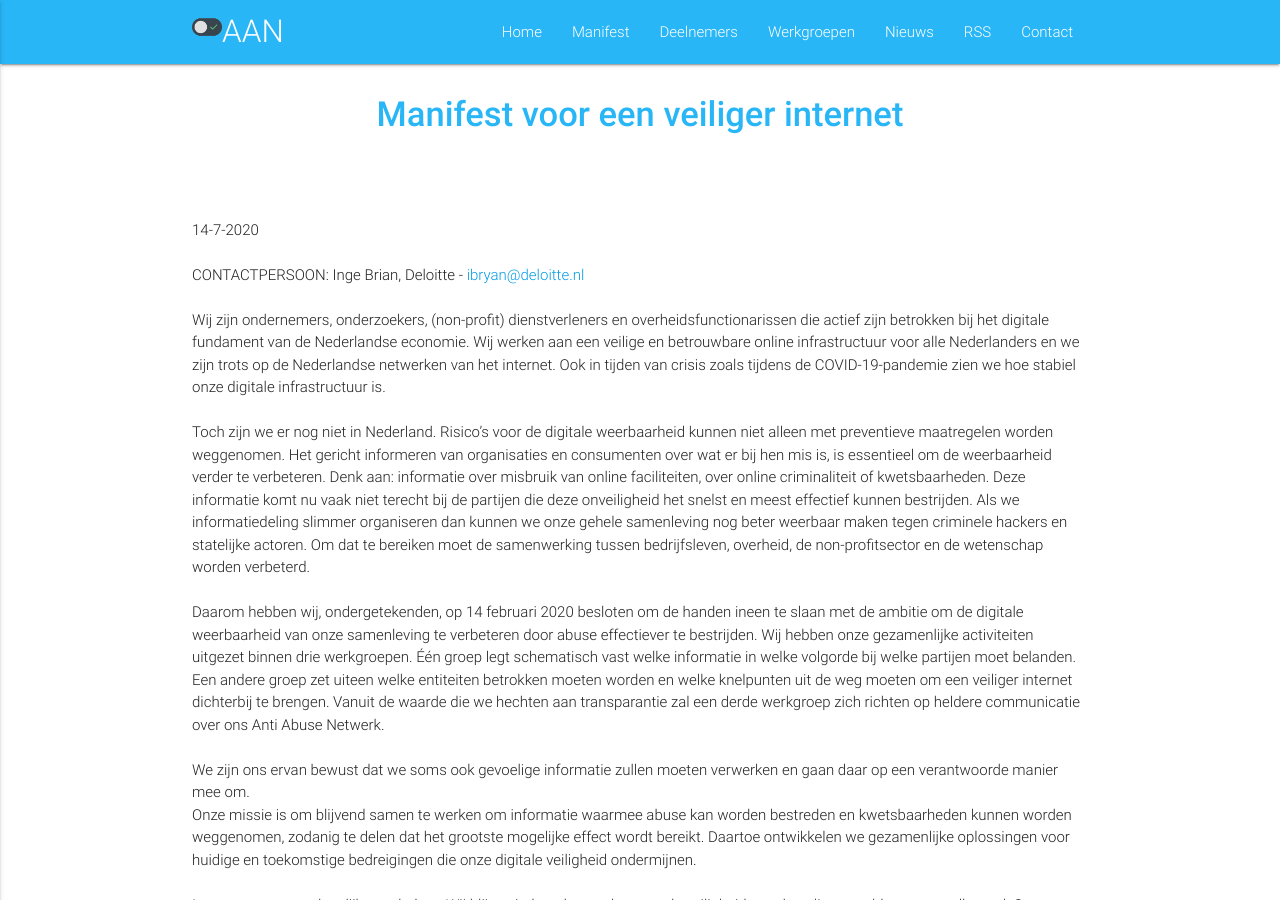
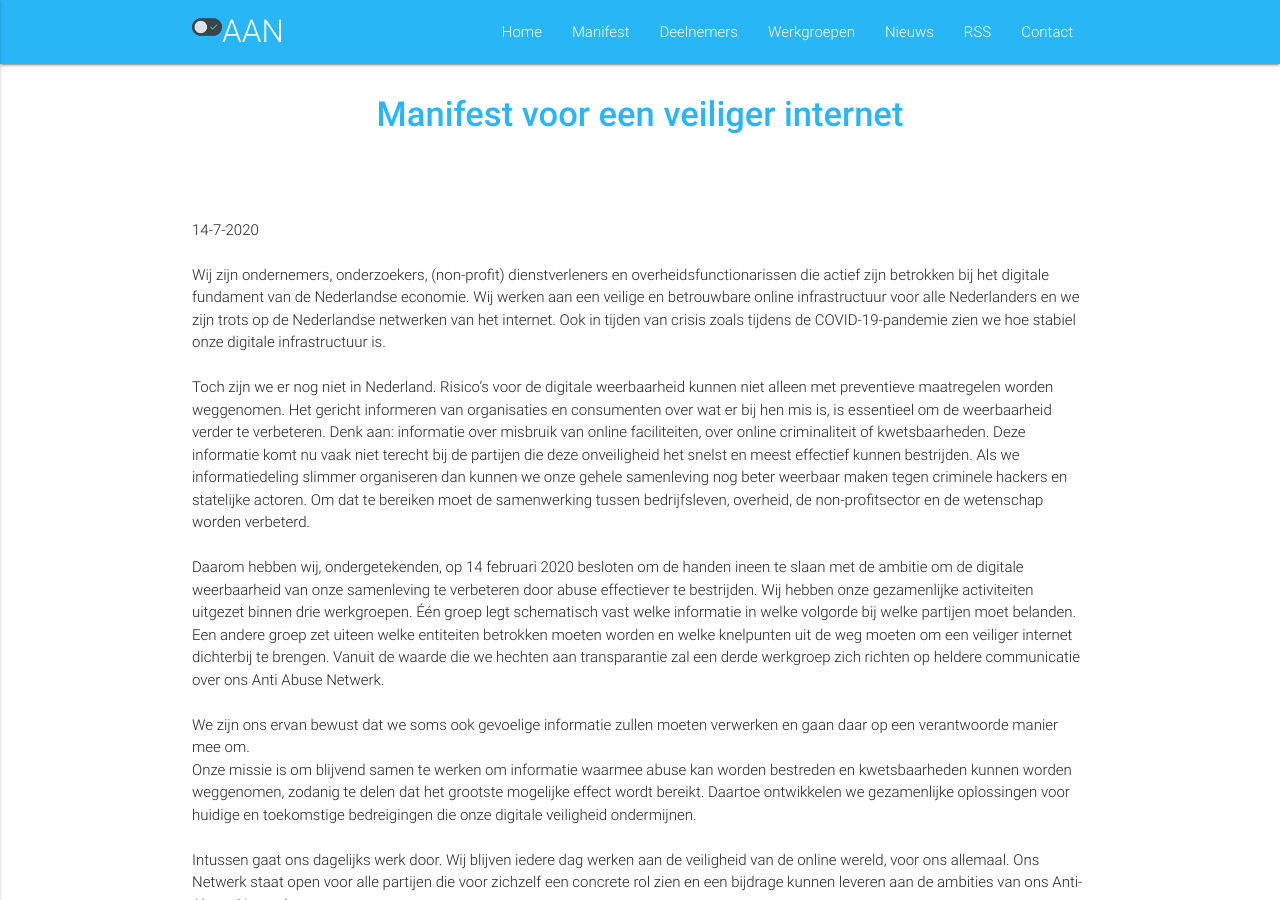
Before and after one commit to anti-abuse-netwerk/anti-abuse-netwerk.github.io, a Jekyll site: the page built from manifest.html, in a window 1280 px wide and 900 px high. Built offline with Jekyll 4.4.1, drawn with Linux system fonts in a browser that asks for light colours.

Commit message:
Update manifest.html

```diff
--- a/manifest.html
+++ b/manifest.html
@@ -6,8 +6,6 @@ permalink: /manifest/
 <div class="section">
 <br><br>
 14-7-2020
-<br><br>
-CONTACTPERSOON: Inge Brian, Deloitte - <a href=mailto:ibryan@deloitte.nl>ibryan@deloitte.nl</a>
 <br><br>
 Wij zijn ondernemers, onderzoekers, (non-profit) dienstverleners en overheidsfunctionarissen die actief zijn betrokken bij het digitale fundament van de Nederlandse economie.
 Wij werken aan een veilige en betrouwbare online infrastructuur voor alle Nederlanders en we zijn trots op de Nederlandse netwerken van het internet. Ook in tijden van crisis zoals tijdens de COVID-19-pandemie zien we hoe stabiel onze digitale infrastructuur is. <br><br>
```
